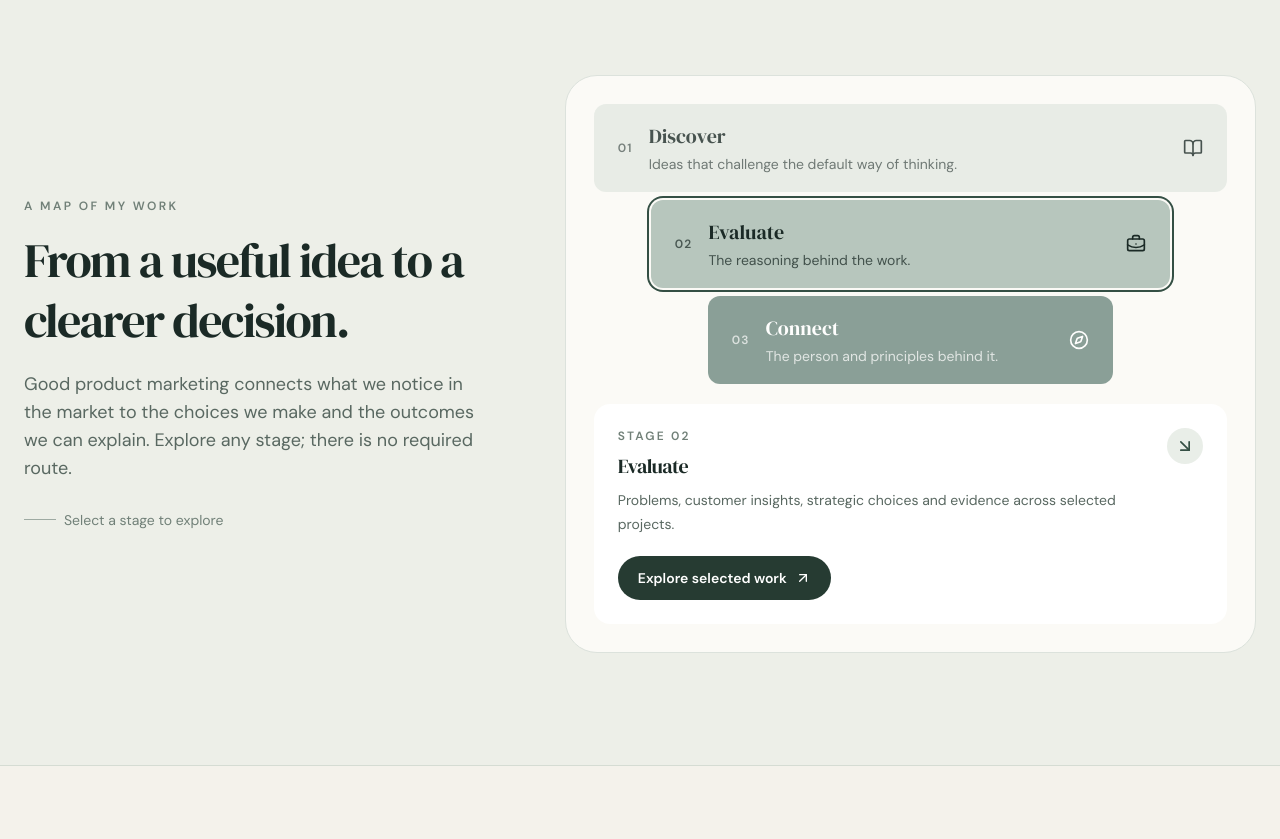
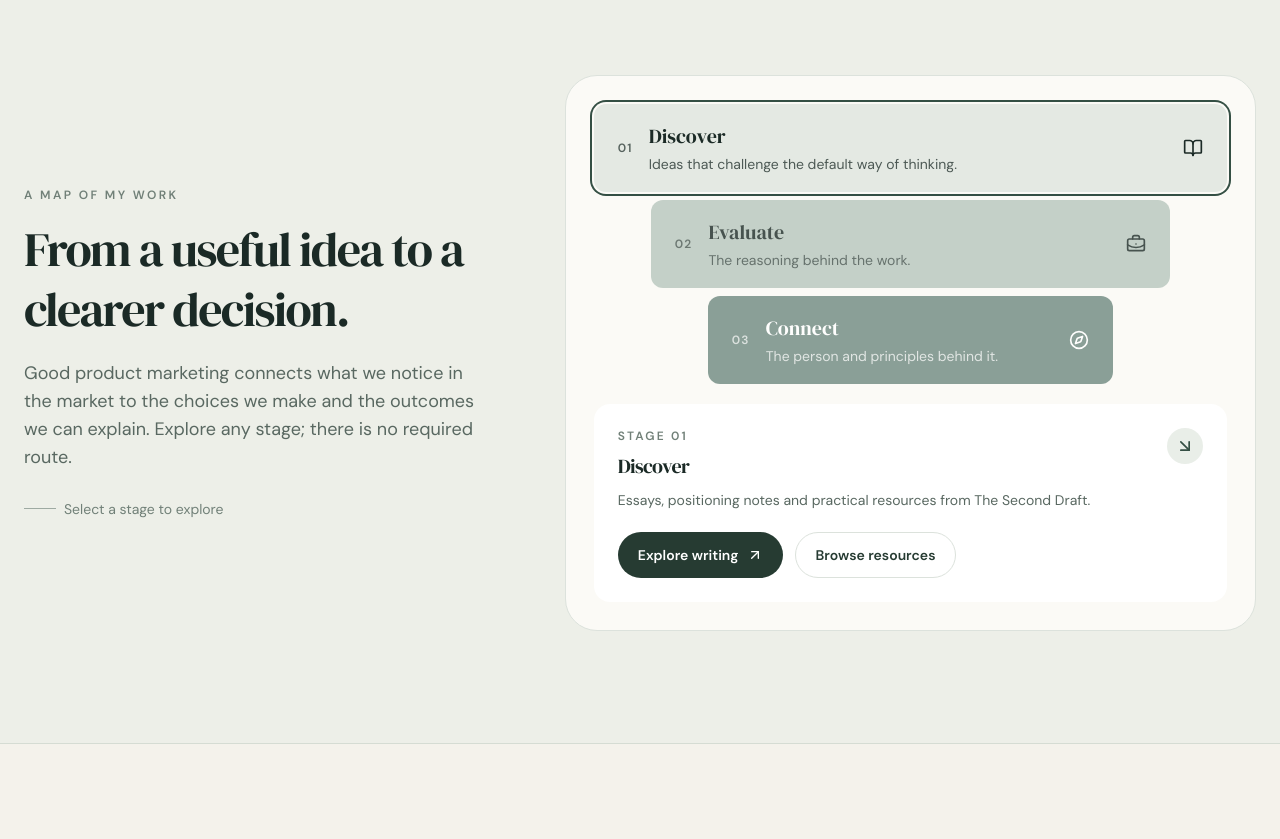
Before and after one commit to akshatjain4377-commits/Akshat-Jain-PMM-Portfolio, a React (Vite) app: page / in a window 1280 px wide. Shown: the part 1160-1999 px from the top of the page. Built offline with nearby package versions, Linux system fonts and the light colour scheme.

Commit message:
Connect funnel selection to guided scroll stages

```diff
--- a/src/components/FunnelMap.tsx
+++ b/src/components/FunnelMap.tsx
@@ -1,4 +1,4 @@
-import { useState } from 'react';
+import { useEffect, useState } from 'react';
 import { ArrowDownRight, ArrowUpRight, BookOpen, BriefcaseBusiness, Compass } from 'lucide-react';
 import { Link } from 'react-router-dom';
 
@@ -45,12 +45,41 @@ export default function FunnelMap() {
   const [active, setActive] = useState('evaluate');
   const selected = stages.find((stage) => stage.id === active) ?? stages[1];
 
+  useEffect(() => {
+    const targets = stages
+      .map((stage) => document.getElementById(stage.id))
+      .filter((element): element is HTMLElement => element instanceof HTMLElement);
+
+    if (!('IntersectionObserver' in window) || targets.length === 0) return;
+
+    const observer = new IntersectionObserver(
+      (entries) => {
+        const visible = entries
+          .filter((entry) => entry.isIntersecting)
+          .sort((a, b) => b.intersectionRatio - a.intersectionRatio)[0];
+        if (visible) setActive(visible.target.id);
+      },
+      { rootMargin: '-22% 0px -58% 0px', threshold: [0, 0.15, 0.4] },
+    );
+
+    targets.forEach((target) => observer.observe(target));
+    return () => observer.disconnect();
+  }, []);
+
+  const exploreStage = (stageId: string) => {
+    setActive(stageId);
+    const section = document.getElementById(stageId);
+    if (!section) return;
+    const reduceMotion = window.matchMedia('(prefers-reduced-motion: reduce)').matches;
+    section.scrollIntoView({ behavior: reduceMotion ? 'auto' : 'smooth', block: 'start' });
+  };
+
   return (
     <section aria-labelledby="funnel-heading" className="mx-auto max-w-7xl px-6 py-20 md:py-28">
       <div className="grid gap-10 lg:grid-cols-[0.8fr_1.2fr] lg:items-center lg:gap-20">
         <div className="max-w-xl">
           <p className="mb-4 text-xs font-semibold uppercase tracking-[0.2em] text-[#718078]">A map of my work</p>
-          <h2 id="funnel-heading" className="font-display text-3xl font-semibold leading-tight tracking-[-0.04em] text-[#1B2A26] md:text-5xl">
+          <h2 id="funnel-heading" className="font-display text-3xl leading-tight tracking-[-0.04em] text-[#1B2A26] md:text-5xl">
             From a useful idea to a clearer decision.
           </h2>
           <p className="mt-5 max-w-lg text-base leading-7 text-[#596861] md:text-lg">
@@ -71,7 +100,7 @@ export default function FunnelMap() {
                 <button
                   key={stage.id}
                   type="button"
-                  onClick={() => setActive(stage.id)}
+                  onClick={() => exploreStage(stage.id)}
                   aria-pressed={isActive}
                   className={`mx-auto flex min-h-[88px] items-center justify-between gap-4 rounded-xl px-4 py-4 text-left transition duration-200 focus-visible:outline focus-visible:outline-2 focus-visible:outline-offset-4 focus-visible:outline-[#344F44] md:px-6 ${stage.tone} ${isActive ? 'ring-2 ring-[#344F44] ring-offset-2 ring-offset-[#FBFAF6]' : 'opacity-80 hover:opacity-100'}`}
                   style={{ width: stage.width }}
@@ -79,7 +108,7 @@ export default function FunnelMap() {
                   <span className="flex min-w-0 items-center gap-3 md:gap-4">
                     <span className="text-xs font-semibold tracking-widest opacity-70">{stage.number}</span>
                     <span className="min-w-0">
-                      <span className="block font-display text-lg font-semibold md:text-xl">{stage.label}</span>
+                      <span className="block font-display text-lg md:text-xl">{stage.label}</span>
                       <span className="mt-1 block text-xs leading-5 opacity-75 md:text-sm">{stage.summary}</span>
                     </span>
                   </span>
@@ -93,7 +122,7 @@ export default function FunnelMap() {
             <div className="flex items-start justify-between gap-4">
               <div>
                 <p className="text-xs font-semibold uppercase tracking-[0.18em] text-[#718078]">Stage {selected.number}</p>
-                <h3 className="mt-2 font-display text-xl font-semibold text-[#1B2A26]">{selected.label}</h3>
+                <h3 className="mt-2 font-display text-xl text-[#1B2A26]">{selected.label}</h3>
                 <p className="mt-2 max-w-xl text-sm leading-6 text-[#596861]">{selected.detail}</p>
               </div>
               <span className="rounded-full bg-[#E9EEE8] p-2 text-[#344F44]">
```
